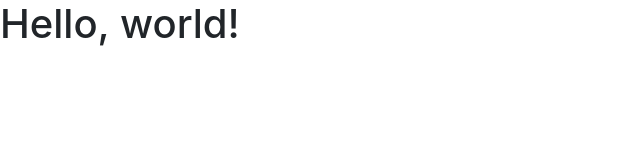
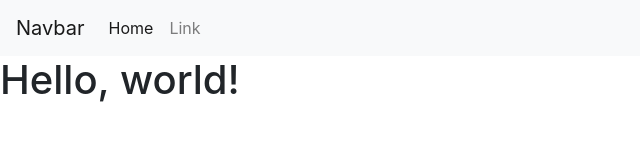
Before and after one commit to cinderell4/versionsverwaltung_mit_git, a plain HTML site: page index.html in a window 1280 px wide. Shown: the whole page, without its empty margins (0-640 px from the left). Drawn offline with nearby package versions, Linux system fonts and the light colour scheme.

Commit message:
Füge Bootstrap-Menü hinzu

```diff
--- a/index.html
+++ b/index.html
@@ -11,6 +11,19 @@
     <title>Hello, world!</title>
   </head>
   <body>
+<nav class="navbar navbar-expand-lg navbar-light bg-light">
+  <a class="navbar-brand" href="#">Navbar</a>
+  <div class="collapse navbar-collapse" id="navbarSupportedContent">
+    <ul class="navbar-nav mr-auto">
+      <li class="nav-item active">
+        <a class="nav-link" href="#">Home <span class="sr-only">(current)</span></a>
+      </li>
+      <li class="nav-item">
+        <a class="nav-link" href="#">Link</a>
+      </li>
+    </ul>
+  </div>
+</nav>
     <h1>Hello, world!</h1>
 
     <!-- Optional JavaScript -->
```
